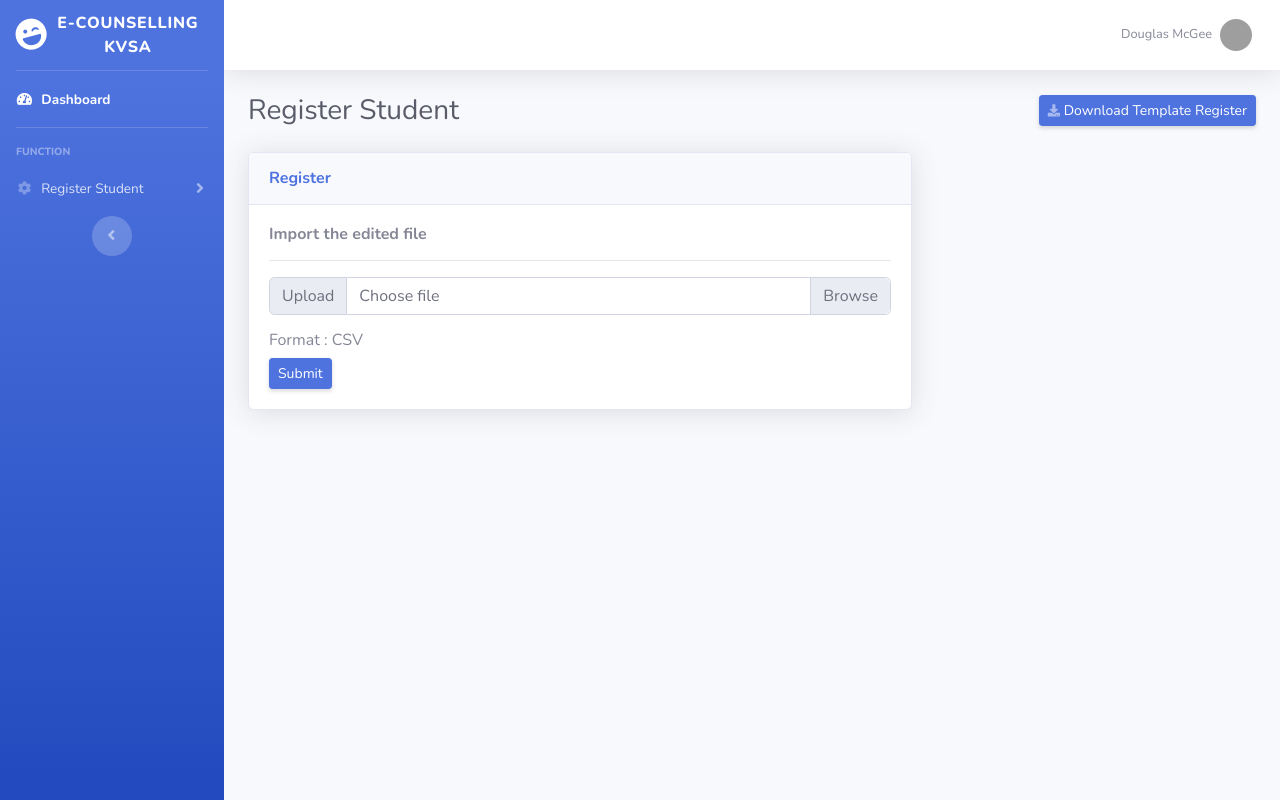
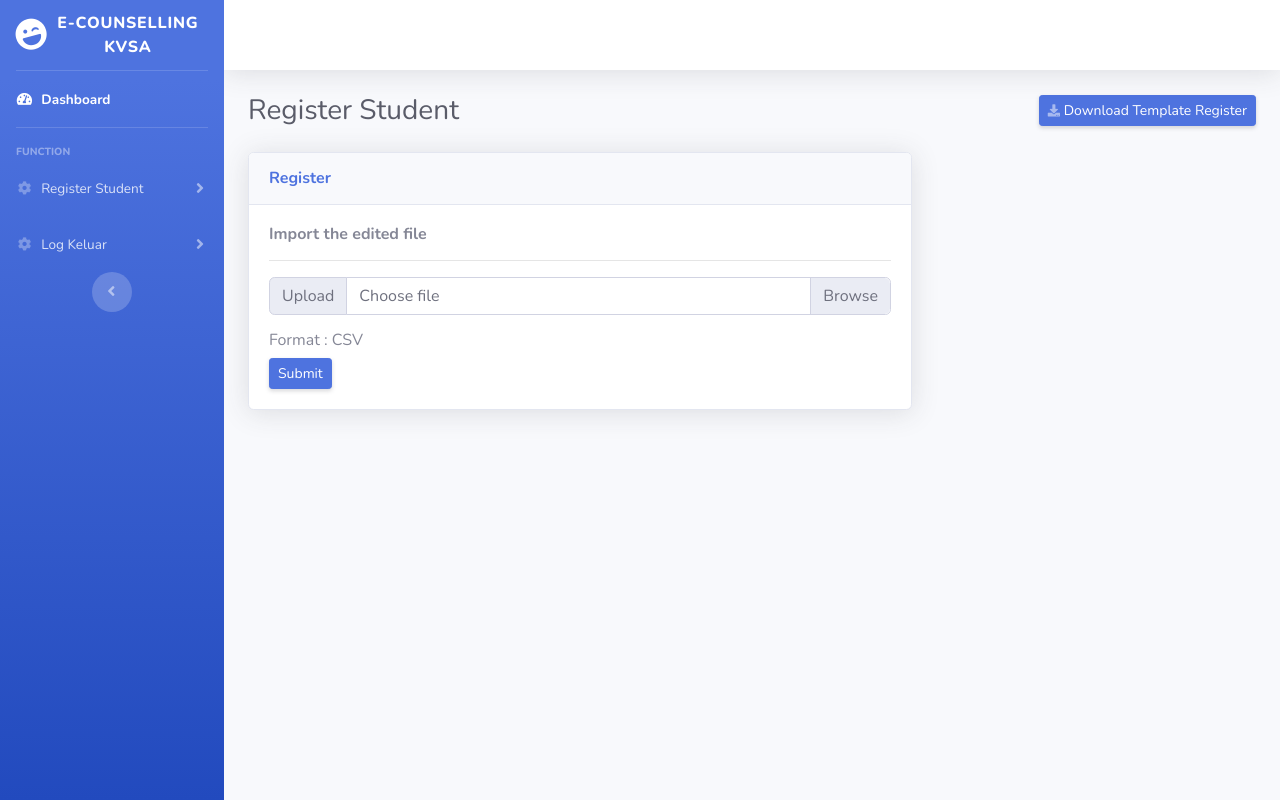
Before and after one commit to Kumpulan1-AIQF/e-CounsellingKVSA, a PHP site: page /register.php in a window 1280 px wide. Run offline with PHP 8.4, Linux system fonts and the light colour scheme; grey boxes are pictures that could not be loaded.

Commit message:
Update register.php

```diff
--- a/register.php
+++ b/register.php
@@ -84,6 +84,14 @@ if (isset($_POST['import'])) {
                 </a>
             </li>
 
+             <li class="nav-item">
+                <a class="nav-link collapsed" href="logout.php" data-toggle="collapse" data-target="#collapseTwo"
+                    aria-expanded="true" aria-controls="collapseTwo">
+                    <i class="fas fa-fw fa-cog"></i>
+                    <span>Log Keluar</span>
+                </a>
+            </li>
+
             <!-- Sidebar Toggler (Sidebar) -->
             <div class="text-center d-none d-md-inline">
                 <button class="rounded-circle border-0" id="sidebarToggle"></button>
@@ -135,15 +143,11 @@ if (isset($_POST['import'])) {
 
                         <!-- Nav Item - User Information -->
                         <li class="nav-item dropdown no-arrow">
-                            <a class="nav-link dropdown-toggle" href="#" id="userDropdown" role="button"
-                                data-toggle="dropdown" aria-haspopup="true" aria-expanded="false">
-                                <span class="mr-2 d-none d-lg-inline text-gray-600 small">Douglas McGee</span>
-                                <img class="img-profile rounded-circle" src="img/undraw_profile.svg">
-                            </a>
+
                             <!-- Dropdown - User Information -->
                             <div class="dropdown-menu dropdown-menu-right shadow animated--grow-in"
                                 aria-labelledby="userDropdown">
-                                <a class="dropdown-item" href="#" data-toggle="modal" data-target="#logoutModal">
+                                <a class="dropdown-item" href="logout.php" data-toggle="modal" data-target="#logoutModal">
                                     <i class="fas fa-sign-out-alt fa-sm fa-fw mr-2 text-gray-400"></i>
                                     Logout
                                 </a>
```
